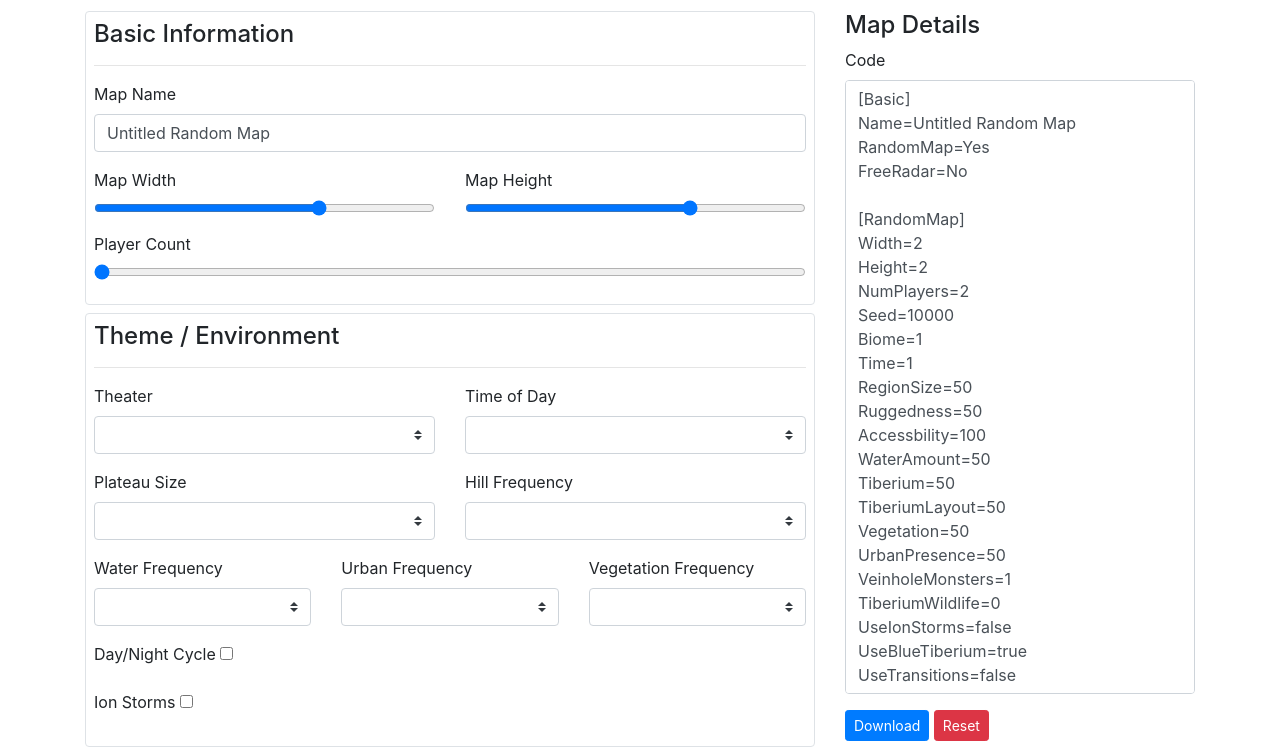
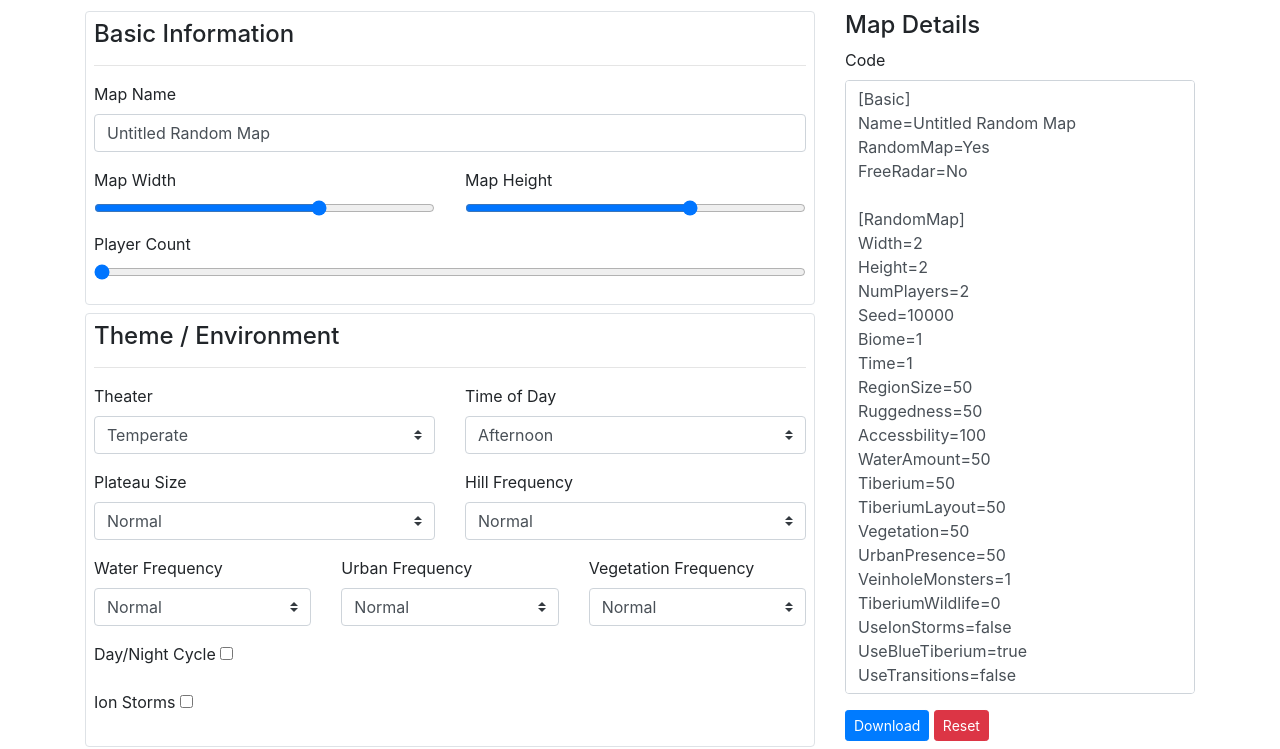
Before and after one commit to jordan-johnson/tib-sun-gen, a website built with webpack: page src/public/index.html in a window 1280 px wide. Shown: the part 70-819 px from the top of the page. Built offline with nearby package versions, Linux system fonts and the light colour scheme.

Commit message:
Select functionality

```diff
--- a/src/public/views/inputGroup.html
+++ b/src/public/views/inputGroup.html
@@ -7,8 +7,8 @@
                 <label for="{{ field.Id }}">{{ field.Name }}</label>
                 <input type="text" class="form-control" id="{{ field.Id }}" ng-if="field.InputType == 'text'" ng-model="field.Value" ng-change="updateMapVariable(field.MapVariableBinding, field.Value)"/>
                 <input type="range" class="form-control-range" id="{{ field.Id }}" min="{{ field.Options.min }}" max="{{ field.Options.max }}" ng-if="field.InputType == 'range'" ng-model="field.Value" ng-change="updateMapVariable(field.MapVariableBinding, field.Value)"/>
-                <select class="custom-select" id="{{ field.Id }}" ng-if="field.InputType == 'select'" ng-model="field.Value" ng-change="updateMapVariable(field.MapVariableBinding, field.Value)">
-                    <option ng-repeat="(key, value) in field.Options" value="{{ field.Options[key] }}">{{ key }}</option>
+                <select class="custom-select" id="{{ field.Id }}" ng-if="field.InputType == 'select'" ng-options="value as key for (key, value) in field.Options" ng-model="field.Value" ng-change="updateMapVariable(field.MapVariableBinding, field.Value)">
+                    <!---<option ng-repeat="(key, value) in field.Options" value="{{ field.Options[key] }}">{{ key }}</option>-->
                 </select>
                 <input type="checkbox" id="{{ field.Id }}" ng-if="field.InputType == 'checkbox'" ng-model="field.Value" ng-change="updateMapVariable(field.MapVariableBinding, field.Value)"/>
             </div>
```
